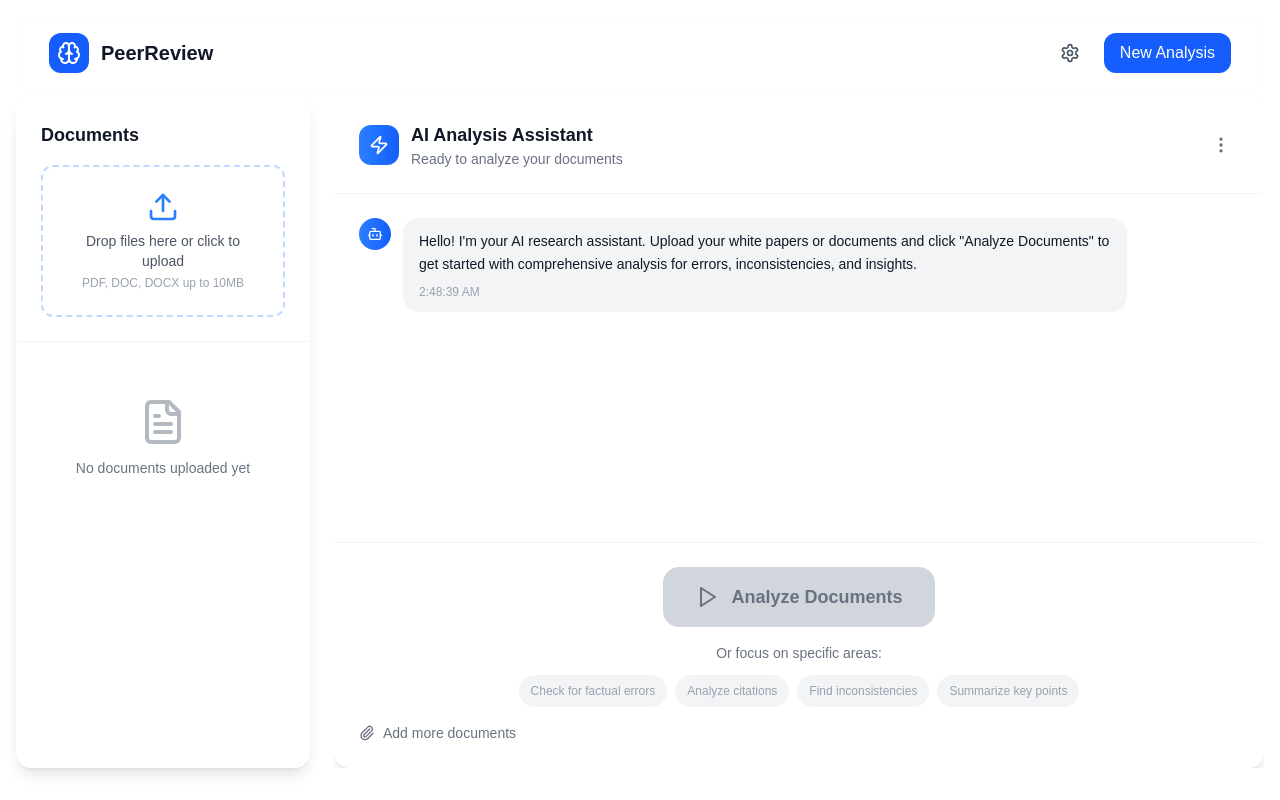
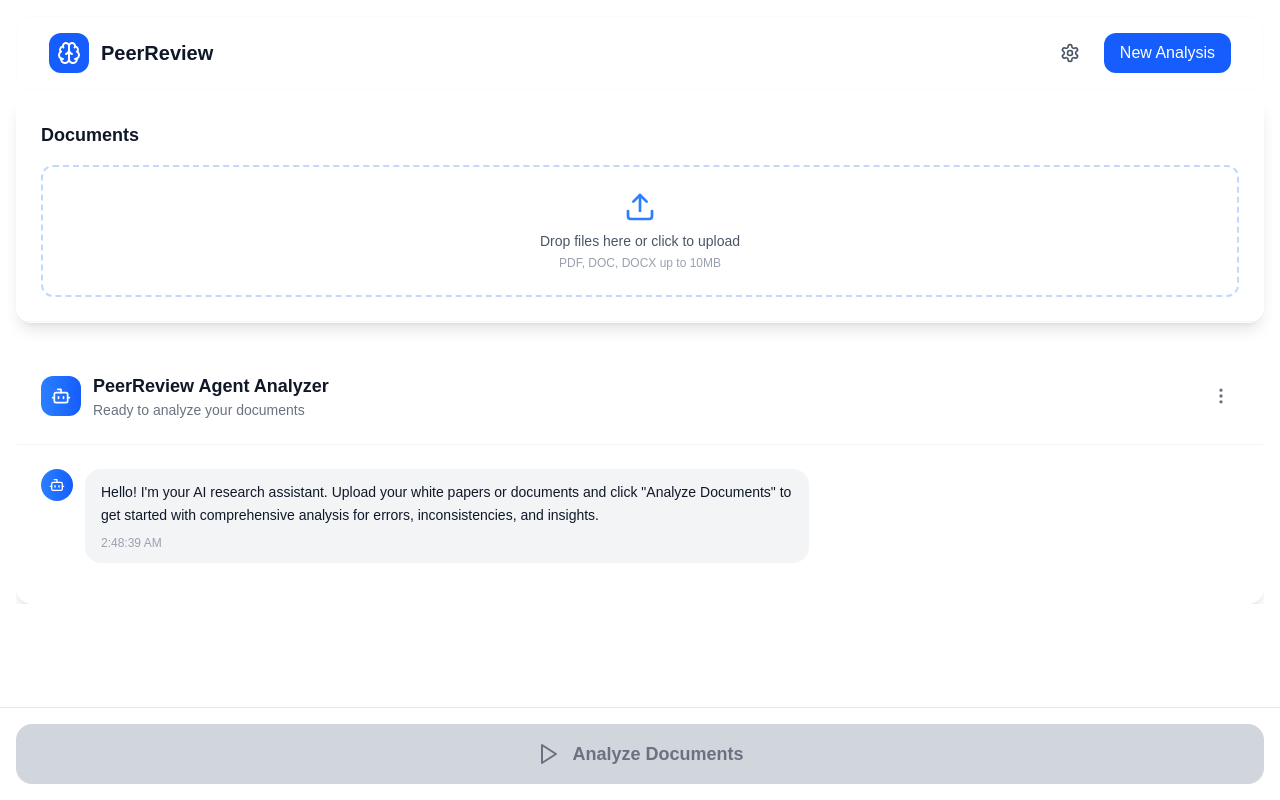
Before and after one commit to aruyaohi/Integrity, a Next.js app in the folder page_reviewer/: page /app in a window 1280 px wide. Built offline with nearby package versions, Linux system fonts and the light colour scheme.

Commit message:
made some core changes

```diff
--- a/page_reviewer/src/app/app/page.tsx
+++ b/page_reviewer/src/app/app/page.tsx
@@ -1,8 +1,8 @@
 // 'use client'
 // import React, { useState, useRef, useEffect } from 'react';
 // import {
-//   Menu, X, Brain, Upload, FileText, Send, User, Bot,
-//   Paperclip, Trash2, CheckCircle, Settings, MoreVertical, Zap
+//   Menu, X, Brain, Upload, User, Bot,
+//   CheckCircle, Settings, MoreVertical, Play
 // } from 'lucide-react';
 
 // interface UploadedFile {
@@ -28,11 +28,10 @@
 //     {
 //       id: 1,
 //       type: 'bot',
-//       content: 'Hello! I\'m your AI research assistant. Upload your white papers or documents and I\'ll help you analyze them for errors, inconsistencies, and insights.',
+//       content: 'Hello! I\'m your AI research assistant. Upload your white papers or documents and click "Analyze Documents" to get started with comprehensive analysis for errors, inconsistencies, and insights.',
 //       timestamp: new Date()
 //     }
 //   ]);
-//   const [inputMessage, setInputMessage] = useState<string>('');
 //   const [isAnalyzing, setIsAnalyzing] = useState<boolean>(false);
 //   const messagesEndRef = useRef<HTMLDivElement>(null);
 //   const fileInputRef = useRef<HTMLInputElement>(null);
@@ -75,31 +74,61 @@
 //     setUploadedFiles(prev => prev.filter(file => file.id !== fileId));
 //   };
 
-//   const sendMessage = async () => {
-//     if (!inputMessage.trim()) return;
+//   const startAnalysis = async () => {
+//     if (uploadedFiles.length === 0) {
+//       const errorMessage: Message = {
+//         id: Date.now(),
+//         type: 'system',
+//         content: 'Please upload at least one document before starting the analysis.',
+//         timestamp: new Date()
+//       };
+//       setMessages(prev => [...prev, errorMessage]);
+//       return;
+//     }
 
 //     const userMessage: Message = {
 //       id: Date.now(),
 //       type: 'user',
-//       content: inputMessage,
+//       content: 'Starting comprehensive document analysis...',
 //       timestamp: new Date()
 //     };
 
 //     setMessages(prev => [...prev, userMessage]);
-//     setInputMessage('');
 //     setIsAnalyzing(true);
 
-//     // Simulate AI response
+//     // Simulate AI analysis with multiple stages
 //     setTimeout(() => {
-//       const botResponse: Message = {
-//         id: Date.now() + 1,
-//         type: 'bot',
-//         content: `I'll analyze your request: "${inputMessage}". Based on the uploaded documents, I can help you with error detection, fact-checking, citation verification, and structural analysis. Would you like me to start with a specific aspect?`,
-//         timestamp: new Date()
-//       };
-//       setMessages(prev => [...prev, botResponse]);
-//       setIsAnalyzing(false);
-//     }, 2000);
+//       const analysisStages = [
+//         'Scanning documents for structural issues...',
+//         'Checking citations and references...',
+//         'Analyzing content for factual inconsistencies...',
+//         'Generating comprehensive analysis report...'
+//       ];
+
+//       analysisStages.forEach((stage, index) => {
+//         setTimeout(() => {
+//           const stageMessage: Message = {
+//             id: Date.now() + index,
+//             type: 'system',
+//             content: stage,
+//             timestamp: new Date()
+//           };
+//           setMessages(prev => [...prev, stageMessage]);
+//         }, index * 1000);
+//       });
+
+//       // Final analysis result
+//       setTimeout(() => {
+//         const botResponse: Message = {
+//           id: Date.now() + 100,
+//           type: 'bot',
+//           content: `Analysis complete! I've reviewed ${uploadedFiles.length} document(s) and found:\n\n✅ 3 potential factual inconsistencies\n✅ 2 citation formatting issues\n✅ 1 structural recommendation\n✅ 4 areas for improvement\n\nWould you like me to provide detailed findings for any specific category?`,
+//           timestamp: new Date()
+//         };
+//         setMessages(prev => [...prev, botResponse]);
+//         setIsAnalyzing(false);
+//       }, analysisStages.length * 1000 + 1000);
+//     }, 500);
 //   };
 
 //   const formatFileSize = (bytes: number): string => {
@@ -110,14 +139,28 @@
 //     return parseFloat((bytes / Math.pow(k, i)).toFixed(2)) + ' ' + sizes[i];
 //   };
 
-//   const handleKeyPress = (e: React.KeyboardEvent<HTMLInputElement>) => {
-//     if (e.key === 'Enter') {
-//       sendMessage();
-//     }
-//   };
+//   const handleQuickAction = (action: string) => {
+//     const actionMessage: Message = {
+//       id: Date.now(),
+//       type: 'user',
+//       content: action,
+//       timestamp: new Date()
+//     };
 
-//   const handleQuickAction = (action: string) => {
-//     setInputMessage(action);
+//     setMessages(prev => [...prev, actionMessage]);
+//     setIsAnalyzing(true);
+
+//     // Simulate specific analysis
+//     setTimeout(() => {
+//       const botResponse: Message = {
+//         id: Date.now() + 1,
+//         type: 'bot',
+//         content: `I'll focus on: "${action}". Analyzing your documents now for this specific aspect...`,
+//         timestamp: new Date()
+//       };
+//       setMessages(prev => [...prev, botResponse]);
+//       setIsAnalyzing(false);
+//     }, 1500);
 //   };
 
 //   return (
@@ -152,7 +195,7 @@
 //               onClick={() => setIsMobileMenuOpen(!isMobileMenuOpen)}
 //               className="lg:hidden p-2 rounded-xl hover:bg-blue-50 transition-colors"
 //             >
-//               {isMobileMenuOpen ? <X className="w-6 h-6" /> : <Menu className="w-6 h-6" />}
+//               {isMobileMenuOpen ? <X className="w-6 h-6" /> : <Menu className="w-6 h-6 text-gray-900" />}
 //             </button>
 //           </div>
 //         </div>
@@ -161,7 +204,7 @@
 //       {/* Main Content */}
 //       <div className="pt-24 px-4 pb-8">
 //         <div className="max-w-7xl mx-auto">
-//           <div className="grid grid-cols-1 lg:grid-cols-4 gap-6 h-[calc(100vh-8rem)]">
+//           <div className="flex flex-col gap-6 h-[calc(100vh-8rem)]">
 
 //             {/* Sidebar - File Management */}
 //             <div className="lg:col-span-1">
@@ -188,45 +231,11 @@
 //                     className="hidden"
 //                   />
 //                 </div>
-
-//                 {/* File List */}
-//                 <div className="flex-1 overflow-y-auto p-6">
-//                   {uploadedFiles.length === 0 ? (
-//                     <div className="text-center text-gray-500 mt-8">
-//                       <FileText className="w-12 h-12 mx-auto mb-3 opacity-50" />
-//                       <p className="text-sm">No documents uploaded yet</p>
-//                     </div>
-//                   ) : (
-//                     <div className="space-y-3">
-//                       {uploadedFiles.map((file) => (
-//                         <div key={file.id} className="bg-gray-50 rounded-xl p-3 group hover:bg-gray-100 transition-colors">
-//                           <div className="flex items-start justify-between">
-//                             <div className="flex-1">
-//                               <div className="flex items-center space-x-2 mb-1">
-//                                 <FileText className="w-4 h-4 text-blue-500" />
-//                                 <span className="text-sm font-medium text-gray-900 truncate">
-//                                   {file.name}
-//                                 </span>
-//                               </div>
-//                               <p className="text-xs text-gray-500">{formatFileSize(file.size)}</p>
-//                             </div>
-//                             <button
-//                               onClick={() => removeFile(file.id)}
-//                               className="opacity-0 group-hover:opacity-100 p-1 hover:bg-red-100 rounded transition-all"
-//                             >
-//                               <Trash2 className="w-4 h-4 text-red-500" />
-//                             </button>
-//                           </div>
-//                         </div>
-//                       ))}
-//                     </div>
-//                   )}
-//                 </div>
 //               </div>
 //             </div>
 
 //             {/* Main Chat Area */}
-//             <div className="lg:col-span-3 overflow-y-auto border-red-500">
+//             <div className="lg:col-span-3 overflow-y-auto">
 //               <div className="bg-white/80 backdrop-blur-sm rounded-2xl border border-white/50 shadow-lg h-full flex flex-col">
 
 //                 {/* Chat Header */}
@@ -234,10 +243,10 @@
 //                   <div className="flex items-center justify-between">
 //                     <div className="flex items-center space-x-3">
 //                       <div className="bg-gradient-to-r from-blue-500 to-blue-600 rounded-xl w-10 h-10 flex items-center justify-center">
-//                         <Zap className="w-5 h-5 text-white" />
+//                         <Bot className="w-5 h-5 text-white"/>
 //                       </div>
 //                       <div>
-//                         <h2 className="text-lg font-semibold text-gray-900">AI Analysis Assistant</h2>
+//                         <h2 className="text-lg font-semibold text-gray-900">PeerReview Agent Analyzer</h2>
 //                         <p className="text-sm text-gray-500">Ready to analyze your documents</p>
 //                       </div>
 //                     </div>
@@ -277,7 +286,7 @@
 //                             ? 'bg-gray-100 text-gray-700 text-sm italic'
 //                             : 'bg-gray-100 text-gray-900'
 //                         }`}>
-//                           <p className="text-sm leading-relaxed">{message.content}</p>
+//                           <p className="text-sm leading-relaxed whitespace-pre-line">{message.content}</p>
 //                           <p className={`text-xs mt-2 ${
 //                             message.type === 'user' ? 'text-blue-100' : 'text-gray-400'
 //                           }`}>
@@ -309,52 +318,22 @@
 //                   <div ref={messagesEndRef} />
 //                 </div>
 
-//                 {/* Input Area */}
-//                 <div className="p-6 border-t border-gray-100">
-//                   <div className="flex space-x-4">
+//                 {/* Action Area */}
+//                 <div className="p-6 border-t border-gray-100 w-full">
+//                   {/* Main Analyze Button */}
+//                   <div className="flex justify-center mb-4">
 //                     <button
-//                       onClick={() => fileInputRef.current?.click()}
-//                       className="p-3 hover:bg-gray-100 rounded-xl transition-colors flex-shrink-0"
+//                       onClick={startAnalysis}
+//                       disabled={isAnalyzing || uploadedFiles.length === 0}
+//                       className={`flex items-center space-x-3 px-8 py-4 rounded-2xl font-semibold text-lg transition-all duration-300 ${
+//                         isAnalyzing || uploadedFiles.length === 0
+//                           ? 'bg-gray-300 text-gray-500 cursor-not-allowed'
+//                           : 'bg-gradient-to-r from-blue-600 to-blue-700 hover:from-blue-700 hover:to-blue-800 text-white shadow-lg hover:shadow-xl transform hover:-translate-y-0.5'
+//                       }`}
 //                     >
-//                       <Paperclip className="w-5 h-5 text-gray-500" />
+//                       <Play className="w-6 h-6" />
+//                       <span>{isAnalyzing ? 'Analyzing...' : 'Analyze Documents'}</span>
 //                     </button>
-
-//                     <div className="flex-1 relative">
-//                       <input
-//                         type="text"
-//                         value={inputMessage}
-//                         onChange={(e) => setInputMessage(e.target.value)}
-//                         onKeyPress={handleKeyPress}
-//                         placeholder="Ask me to analyze your documents for errors, insights, or specific patterns..."
-//                         className="w-full bg-gray-50 border border-gray-200 rounded-xl px-4 py-3 focus:outline-none focus:ring-2 focus:ring-blue-500 focus:border-transparent"
-//                       />
-//                     </div>
-
-//                     <button
-//                       onClick={sendMessage}
-//                       disabled={!inputMessage.trim()}
-//                       className="bg-blue-600 hover:bg-blue-700 disabled:bg-gray-300 text-white p-3 rounded-xl transition-colors flex-shrink-0"
-//                     >
-//                       <Send className="w-5 h-5" />
-//                     </button>
-//                   </div>
-
-//                   {/* Quick Actions */}
-//                   <div className="flex flex-wrap gap-2 mt-3">
-//                     {[
-//                       'Check for factual errors',
-//                       'Analyze citations',
-//                       'Find inconsistencies',
-//                       'Summarize key points'
-//                     ].map((action) => (
-//                       <button
-//                         key={action}
-//                         onClick={() => handleQuickAction(action)}
-//                         className="text-xs bg-blue-50 hover:bg-blue-100 text-blue-700 px-3 py-1 rounded-full transition-colors"
-//                       >
-//                         {action}
-//                       </button>
-//                     ))}
 //                   </div>
 //                 </div>
 //               </div>
@@ -372,8 +351,8 @@
 'use client'
 import React, { useState, useRef, useEffect } from 'react';
 import {
-  Menu, X, Brain, Upload, FileText, User, Bot,
-  Paperclip, Trash2, CheckCircle, Settings, MoreVertical, Zap, Play
+  Menu, X, Brain, Upload, User, Bot,
+  CheckCircle, Settings, MoreVertical, Play
 } from 'lucide-react';
 
 interface UploadedFile {
@@ -441,9 +420,6 @@ const AnalysisPage: React.FC = () => {
     setMessages(prev => [...prev, fileMessage]);
   };
 
-  const removeFile = (fileId: number) => {
-    setUploadedFiles(prev => prev.filter(file => file.id !== fileId));
-  };
 
   const startAnalysis = async () => {
     if (uploadedFiles.length === 0) {
@@ -502,40 +478,40 @@ const AnalysisPage: React.FC = () => {
     }, 500);
   };
 
-  const formatFileSize = (bytes: number): string => {
-    if (bytes === 0) return '0 Bytes';
-    const k = 1024;
-    const sizes = ['Bytes', 'KB', 'MB', 'GB'];
-    const i = Math.floor(Math.log(bytes) / Math.log(k));
-    return parseFloat((bytes / Math.pow(k, i)).toFixed(2)) + ' ' + sizes[i];
-  };
+  // const formatFileSize = (bytes: number): string => {
+  //   if (bytes === 0) return '0 Bytes';
+  //   const k = 1024;
+  //   const sizes = ['Bytes', 'KB', 'MB', 'GB'];
+  //   const i = Math.floor(Math.log(bytes) / Math.log(k));
+  //   return parseFloat((bytes / Math.pow(k, i)).toFixed(2)) + ' ' + sizes[i];
+  // };
 
-  const handleQuickAction = (action: string) => {
-    const actionMessage: Message = {
-      id: Date.now(),
-      type: 'user',
-      content: action,
-      timestamp: new Date()
-    };
+  // const handleQuickAction = (action: string) => {
+  //   const actionMessage: Message = {
+  //     id: Date.now(),
+  //     type: 'user',
+  //     content: action,
+  //     timestamp: new Date()
+  //   };
 
-    setMessages(prev => [...prev, actionMessage]);
-    setIsAnalyzing(true);
+  //   setMessages(prev => [...prev, actionMessage]);
+  //   setIsAnalyzing(true);
 
-    // Simulate specific analysis
-    setTimeout(() => {
-      const botResponse: Message = {
-        id: Date.now() + 1,
-        type: 'bot',
-        content: `I'll focus on: "${action}". Analyzing your documents now for this specific aspect...`,
-        timestamp: new Date()
-      };
-      setMessages(prev => [...prev, botResponse]);
-      setIsAnalyzing(false);
-    }, 1500);
-  };
+  //   // Simulate specific analysis
+  //   setTimeout(() => {
+  //     const botResponse: Message = {
+  //       id: Date.now() + 1,
+  //       type: 'bot',
+  //       content: `I'll focus on: "${action}". Analyzing your documents now for this specific aspect...`,
+  //       timestamp: new Date()
+  //     };
+  //     setMessages(prev => [...prev, botResponse]);
+  //     setIsAnalyzing(false);
+  //   }, 1500);
+  // };
 
   return (
-    <div className="min-h-screen bg-white">
+    <div className="min-h-screen bg-white pb-24">
       {/* Header */}
       <header
         className={`fixed top-4 left-4 right-4 z-50 transition-all duration-500 ease-in-out ${
@@ -566,16 +542,16 @@ const AnalysisPage: React.FC = () => {
               onClick={() => setIsMobileMenuOpen(!isMobileMenuOpen)}
               className="lg:hidden p-2 rounded-xl hover:bg-blue-50 transition-colors"
             >
-              {isMobileMenuOpen ? <X className="w-6 h-6" /> : <Menu className="w-6 h-6" />}
+              {isMobileMenuOpen ? <X className="w-6 h-6" /> : <Menu className="w-6 h-6 text-gray-900" />}
             </button>
           </div>
         </div>
       </header>
 
       {/* Main Content */}
-      <div className="pt-24 px-4 pb-8">
+      <div className="pt-24 px-4">
         <div className="max-w-7xl mx-auto">
-          <div className="grid grid-cols-1 lg:grid-cols-4 gap-6 h-[calc(100vh-8rem)]">
+          <div className="flex flex-col gap-6 h-[calc(100vh-12rem)]">
 
             {/* Sidebar - File Management */}
             <div className="lg:col-span-1">
@@ -602,40 +578,6 @@ const AnalysisPage: React.FC = () => {
                     className="hidden"
                   />
                 </div>
-
-                {/* File List */}
-                <div className="flex-1 overflow-y-auto p-6">
-                  {uploadedFiles.length === 0 ? (
-                    <div className="text-center text-gray-500 mt-8">
-                      <FileText className="w-12 h-12 mx-auto mb-3 opacity-50" />
-                      <p className="text-sm">No documents uploaded yet</p>
-                    </div>
-                  ) : (
-                    <div className="space-y-3">
-                      {uploadedFiles.map((file) => (
-                        <div key={file.id} className="bg-gray-50 rounded-xl p-3 group hover:bg-gray-100 transition-colors">
-                          <div className="flex items-start justify-between">
-                            <div className="flex-1">
-                              <div className="flex items-center space-x-2 mb-1">
-                                <FileText className="w-4 h-4 text-blue-500" />
-                                <span className="text-sm font-medium text-gray-900 truncate">
-                                  {file.name}
-                                </span>
-                              </div>
-                              <p className="text-xs text-gray-500">{formatFileSize(file.size)}</p>
-                            </div>
-                            <button
-                              onClick={() => removeFile(file.id)}
-                              className="opacity-0 group-hover:opacity-100 p-1 hover:bg-red-100 rounded transition-all"
-                            >
-                              <Trash2 className="w-4 h-4 text-red-500" />
-                            </button>
-                          </div>
-                        </div>
-                      ))}
-                    </div>
-                  )}
-                </div>
               </div>
             </div>
 
@@ -648,10 +590,10 @@ const AnalysisPage: React.FC = () => {
                   <div className="flex items-center justify-between">
                     <div className="flex items-center space-x-3">
                       <div className="bg-gradient-to-r from-blue-500 to-blue-600 rounded-xl w-10 h-10 flex items-center justify-center">
-                        <Zap className="w-5 h-5 text-white" />
+                        <Bot className="w-5 h-5 text-white"/>
                       </div>
                       <div>
-                        <h2 className="text-lg font-semibold text-gray-900">AI Analysis Assistant</h2>
+                        <h2 className="text-lg font-semibold text-gray-900">PeerReview Agent Analyzer</h2>
                         <p className="text-sm text-gray-500">Ready to analyze your documents</p>
                       </div>
                     </div>
@@ -722,15 +664,19 @@ const AnalysisPage: React.FC = () => {
 
                   <div ref={messagesEndRef} />
                 </div>
+              </div>
+            </div>
+          </div>
+        </div>
+      </div>
 
-                {/* Action Area */}
-                <div className="p-6 border-t border-gray-100">
-                  {/* Main Analyze Button */}
-                  <div className="flex justify-center mb-4">
+      {/* Fixed Bottom Analyze Button */}
+      <div className="fixed bottom-0 left-0 right-0 z-40 bg-white/95 backdrop-blur-md border-t border-gray-200 p-4">
+        <div className="max-w-7xl mx-auto">
           <button
             onClick={startAnalysis}
             disabled={isAnalyzing || uploadedFiles.length === 0}
-                      className={`flex items-center space-x-3 px-8 py-4 rounded-2xl font-semibold text-lg transition-all duration-300 ${
+            className={`w-full flex items-center justify-center space-x-3 px-8 py-4 rounded-2xl font-semibold text-lg transition-all duration-300 ${
               isAnalyzing || uploadedFiles.length === 0
                 ? 'bg-gray-300 text-gray-500 cursor-not-allowed'
                 : 'bg-gradient-to-r from-blue-600 to-blue-700 hover:from-blue-700 hover:to-blue-800 text-white shadow-lg hover:shadow-xl transform hover:-translate-y-0.5'
@@ -740,48 +686,6 @@ const AnalysisPage: React.FC = () => {
             <span>{isAnalyzing ? 'Analyzing...' : 'Analyze Documents'}</span>
           </button>
         </div>
-
-                  {/* Quick Actions */}
-                  <div className="text-center">
-                    <p className="text-sm text-gray-500 mb-3">Or focus on specific areas:</p>
-                    <div className="flex flex-wrap justify-center gap-2">
-                      {[
-                        'Check for factual errors',
-                        'Analyze citations',
-                        'Find inconsistencies',
-                        'Summarize key points'
-                      ].map((action) => (
-                        <button
-                          key={action}
-                          onClick={() => handleQuickAction(action)}
-                          disabled={isAnalyzing || uploadedFiles.length === 0}
-                          className={`text-xs px-3 py-2 rounded-full transition-colors ${
-                            isAnalyzing || uploadedFiles.length === 0
-                              ? 'bg-gray-100 text-gray-400 cursor-not-allowed'
-                              : 'bg-blue-50 hover:bg-blue-100 text-blue-700'
-                          }`}
-                        >
-                          {action}
-                        </button>
-                      ))}
-                    </div>
-                  </div>
-
-                  {/* Upload shortcut */}
-                  <div className="text-center mt-4">
-                    <button
-                      onClick={() => fileInputRef.current?.click()}
-                      className="text-sm text-gray-500 hover:text-blue-600 transition-colors flex items-center justify-center space-x-2"
-                    >
-                      <Paperclip className="w-4 h-4" />
-                      <span>Add more documents</span>
-                    </button>
-                  </div>
-                </div>
-              </div>
-            </div>
-          </div>
-        </div>
       </div>
     </div>
   );
```
Lines whose indentation alone changed are shown as unchanged.
